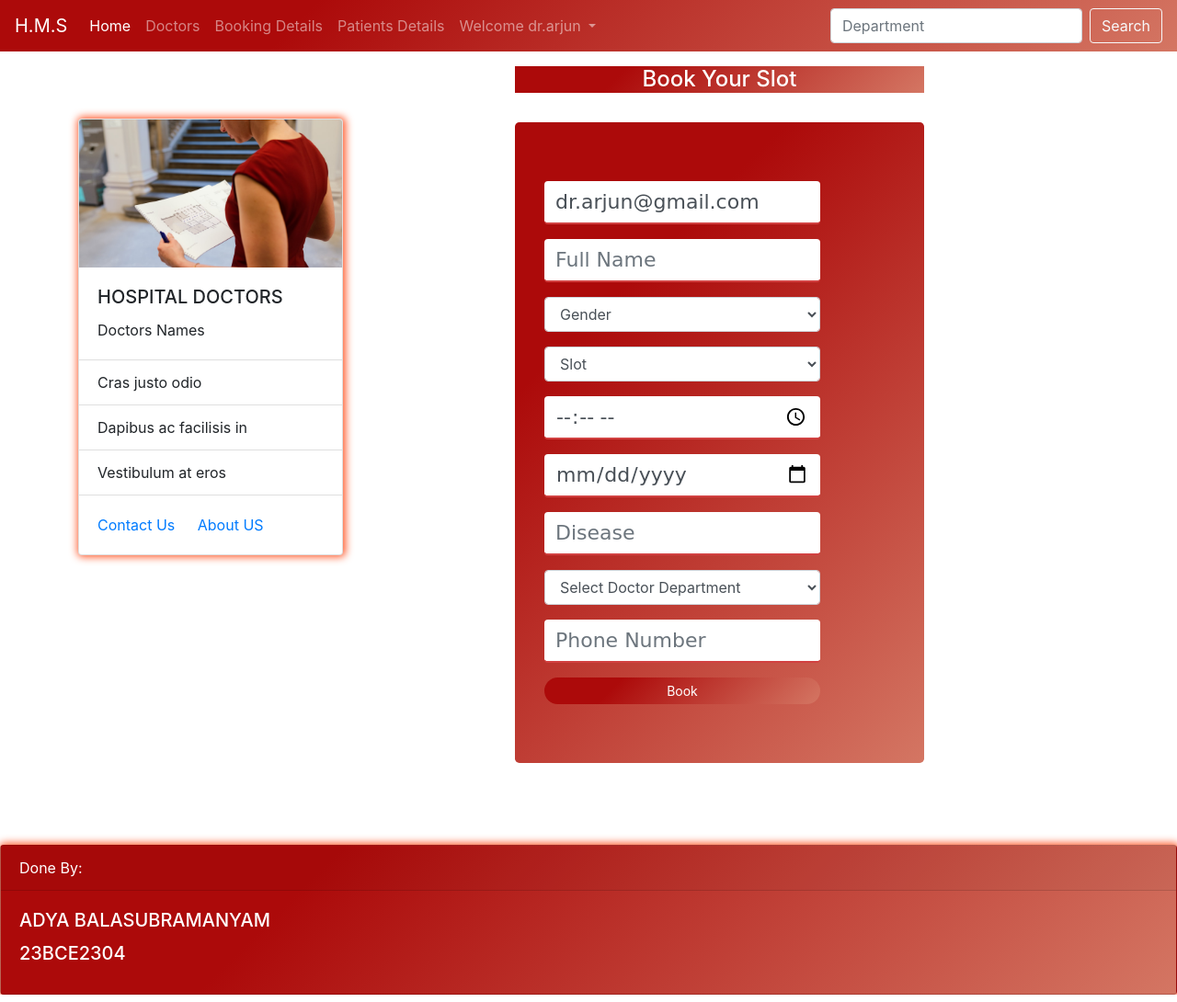
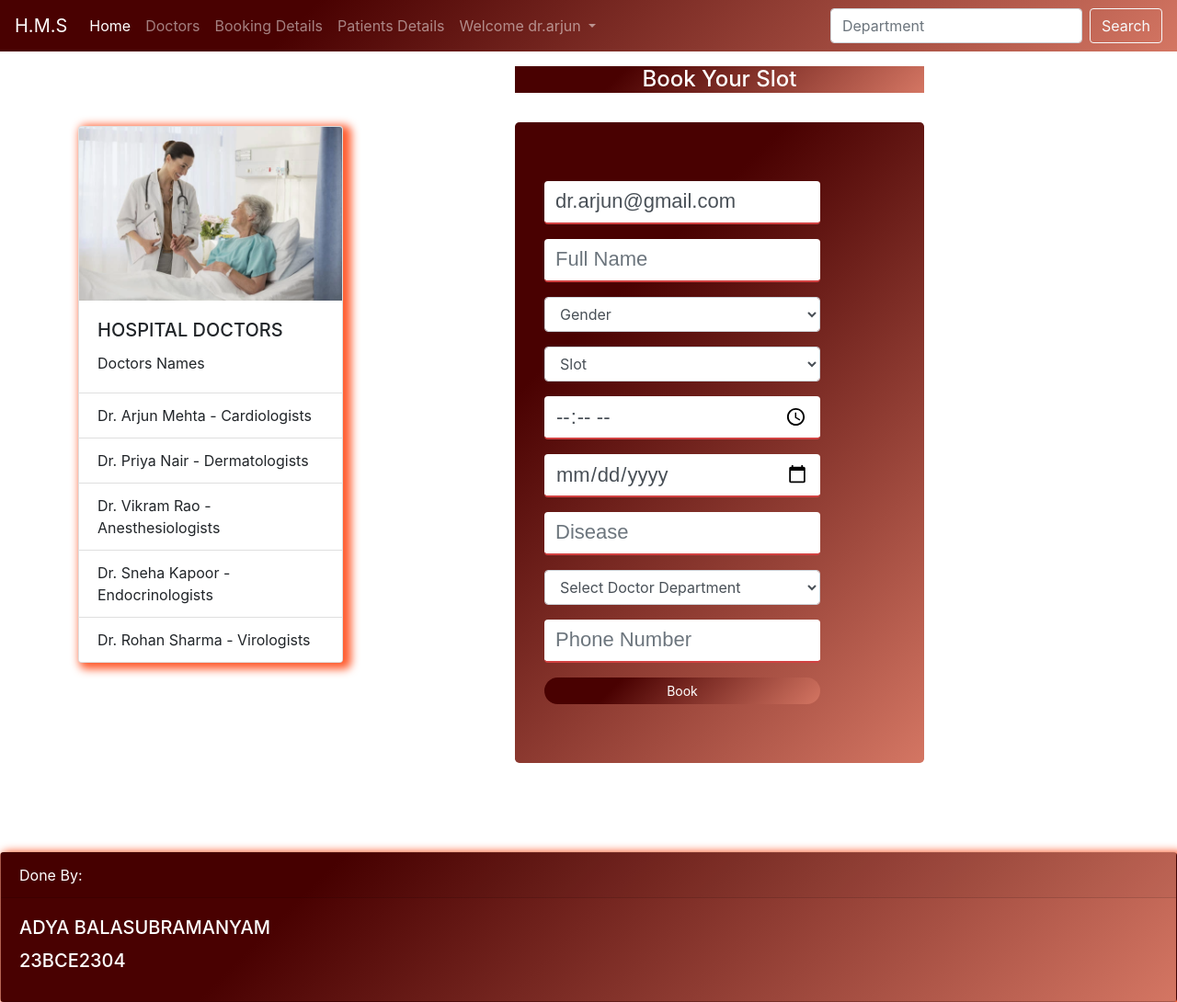
Before and after one commit to adyabala/Hospital-Management-System, a Flask app: page /patients in a window 1280 px wide. Shown: the whole page at 92% size. Run offline with Flask 3, Linux system fonts and the light colour scheme; a user stored in the database is signed in; data comes from the database, SQL or seed files in the repository; parts of the project's set-up code (start-up, migrations or seed data) failed here and were passed over.

Commit message:
changes in css and others

```diff
--- a/static/css/virtualregister.css
+++ b/static/css/virtualregister.css
@@ -4,30 +4,31 @@
 }
 
 .pricing .row {
-    padding-top: 0px;
+    padding-top: 10px;
 }
 
 .card {
-    margin-top: 57px;
-    border-radius: 8px 40px 40px 8px;
+    margin-top: 65px;
+    border-radius: 10px 50px 50px 10px;
     transition: all 0.5s ease-in-out;
-    box-shadow: 1px 0px 8px 2px rgb(255, 92, 47);
+    /* box-shadow: 1px 0px 8px 2px rgb(255, 92, 47); */
+    box-shadow: 5px 3px 10px 4px rgb(255, 92, 47);
 }
 
 .bg-dark {
     background-color: #d48763;
-    background-image: linear-gradient(315deg, #d47663 0%, #ac0a0a 74%);
+    background-image: linear-gradient(315deg, #d47663 0%, #490101 74%);
 }
 
 label {
     color: white;
     margin-top: 15px;
-    font-family: 'Itim', cursive;
+    font-family: Arial, Helvetica, sans-serif;
 }
 
 .jumbotron {
     background-color: #d48763;
-    background-image: linear-gradient(315deg, #d47663 0%, #ac0a0a 74%);
+    background-image: linear-gradient(315deg, #d47663 0%, #490101 74%);
 }
 
 #gender {
@@ -45,16 +46,15 @@ label {
 .form-group input {
     width: 300px;
     border: none;
-    /* border-bottom: 1px solid purple; */
     border-bottom: 2px solid rgb(210, 65, 65);
     outline: none;
     font-size: 22px;
     margin-bottom: 5px;
-    font-family: 'Itim', cursive;
+    font-family: Arial, Helvetica, sans-serif;
 }
 
 option {
-    width: 400px;
+    width: 300px;
     border: none;
     border-bottom: 2px solid rgb(210, 65, 65);
     outline: none;
@@ -68,7 +68,7 @@ option {
 
 #btn {
     background-color: #d48763;
-    background-image: linear-gradient(315deg, #d47663 0%, #ac0a0a 74%);
+    background-image: linear-gradient(315deg, #d47663 0%, #490101 74%);
     border-radius: 15px;
     border: none;
     position: relative;
--- a/templates/patient.html
+++ b/templates/patient.html
@@ -11,20 +11,19 @@ Patients Booking
 
 <div class="col-md-5">
 <div class="card" style="width: 18rem;">
-  <img src="static/images/doc.jpg" class="card-img-top" alt="...">
+  <img src="static/image1.png" class="card-img-top" alt="...">
   <div class="card-body">
     <h5 class="card-title">HOSPITAL DOCTORS</h6>
     <p class="card-text">Doctors Names</p>
   </div>
   <ul class="list-group list-group-flush">
-    <li class="list-group-item">Cras justo odio</li>
-    <li class="list-group-item">Dapibus ac facilisis in</li>
-    <li class="list-group-item">Vestibulum at eros</li>
+    <li class="list-group-item">Dr. Arjun Mehta - Cardiologists</li>
+    <li class="list-group-item">Dr. Priya Nair - Dermatologists</li>
+    <li class="list-group-item">Dr. Vikram Rao - Anesthesiologists</li>
+    <li class="list-group-item">Dr. Sneha Kapoor - Endocrinologists</li>
+    <li class="list-group-item">Dr. Rohan Sharma - Virologists</li>
   </ul>
-  <div class="card-body">
-    <a href="#" class="card-link">Contact Us</a>
-    <a href="#" class="card-link">About US</a>
-  </div>
+
 </div>
 
 </div>
@@ -114,15 +113,15 @@ Patients Booking
 
 <div class="form-group">
 
-
-
-<select class="form-control" id="dept" name="dept"  required>
-        <option selected>Select Doctor Department</option>
-        {% for d in doct  %}
-        <option value="{{d.dept}}">{{d.dept}}</option>
-        {% endfor %}
-      </select>
- </div>
+<select class="form-control" id="dept" name="dept" required>
+  <option selected disabled>Select Doctor Department</option>
+  <option value="Cardiologist">Cardiologist</option>
+  <option value="Dermatologist">Dermatologist</option>
+  <option value="Anesthesiologist">Anesthesiologist</option>
+  <option value="Endocrinologist">Endocrinologist</option>
+  <option value="Virologist">Virologist</option>
+</select>
+</div>
 
   <div class="form-group">
 
```
Also changed, not shown: templates/index.html (+9 -9 lines), static/image1.png (added), static/image3.png (added), 1 other file.
